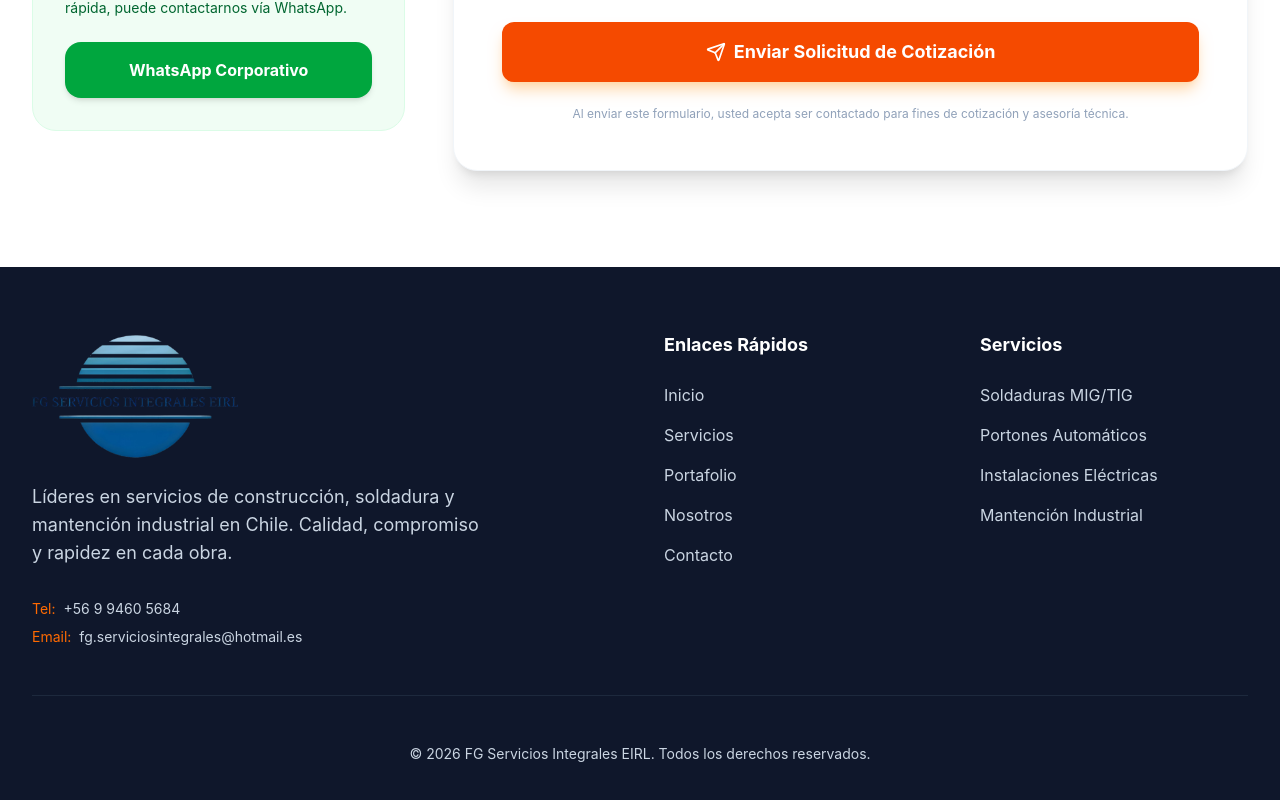
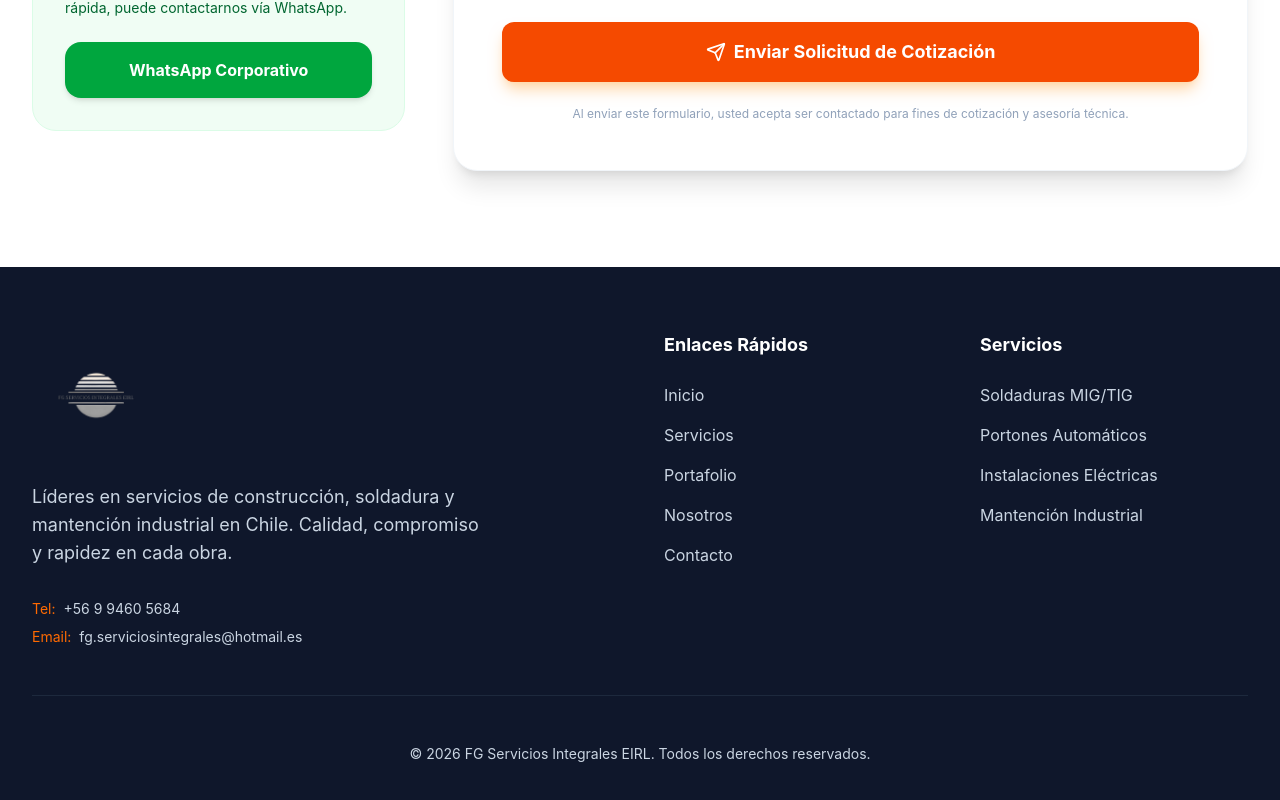
Before and after one commit to FabianGutirrez/ServiciosIntegrales, a React (Vite) app: page /contacto in a window 1280 px wide. Shown: the part 1055-1855 px from the top of the page. Built offline with nearby package versions, Linux system fonts and the light colour scheme.

Commit message:
modificacion color logo

```diff
--- a/src/components/Footer.tsx
+++ b/src/components/Footer.tsx
@@ -10,7 +10,7 @@ export default function Footer() {
           <div className="col-span-1 md:col-span-2">
             <div className="flex items-center mb-6 group">
               <img
-                src="/logos/logo.png"
+                src="/logos/logob.png"
                 alt="FG Servicios Integrales Logo"
                 className="h-32 w-auto object-contain transition-transform group-hover:scale-105"
                 onError={(e) => {
```
Also changed, not shown: public/logos/logob.png (added).
